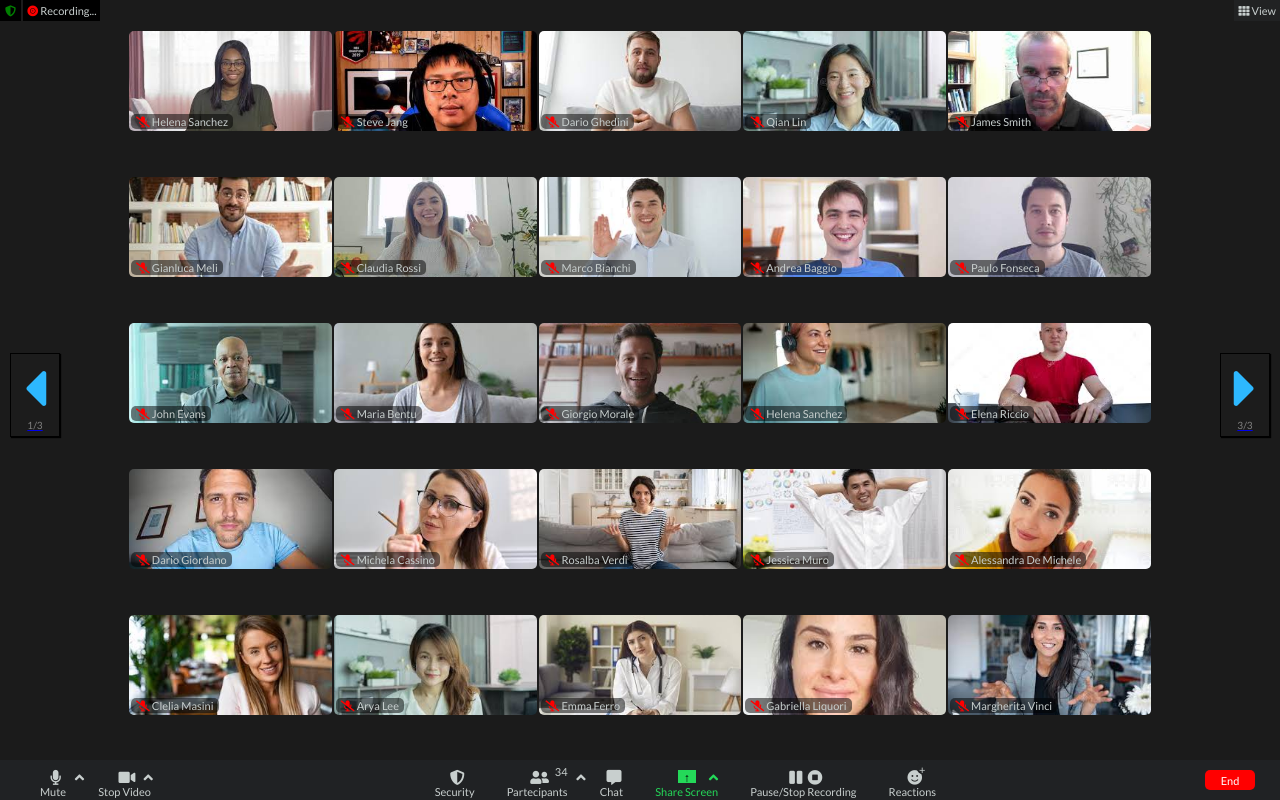
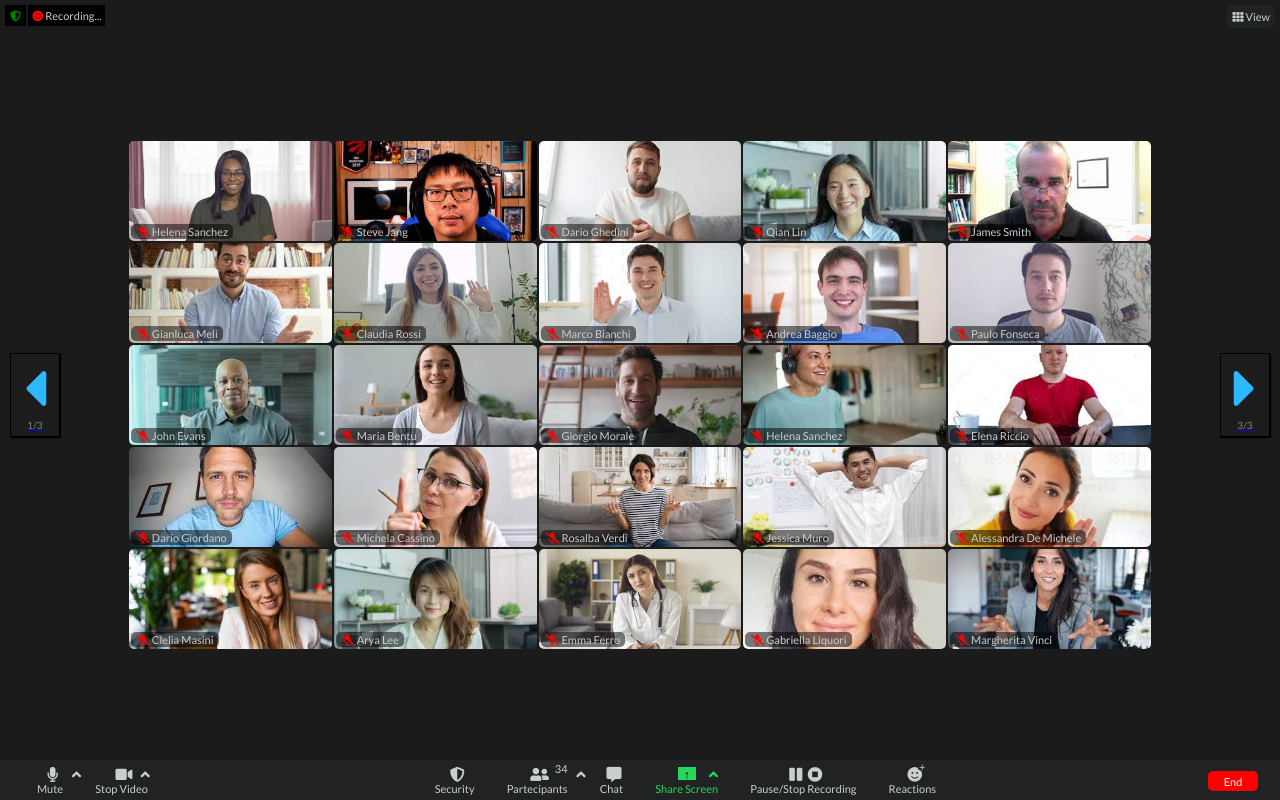
Before and after one commit to touros91/html-css-zoom, a plain HTML site: page index.html in a window 1280 px wide. Drawn offline with Linux system fonts and the light colour scheme.

Commit message:
Refactoring

```diff
--- a/css/style.css
+++ b/css/style.css
@@ -18,6 +18,7 @@ header {
     justify-content: space-between;
     height: 30px;
     background-color: #1b1b1b;
+    padding: 5px;
 }
 
 header div {
@@ -50,6 +51,8 @@ main {
 
 .view-bg {
     background-color: #212223;
+    border-radius: 5px;
+    padding: 5px;
 }
 
 .view-bg a {
@@ -78,7 +81,7 @@ main {
     width: 80%;
     display: flex;
     flex-wrap: wrap;
-    align-items: flex-start;
+    align-content: center;
 }
 
 /* frecce colonne laterali  */
@@ -141,7 +144,7 @@ footer {
     height: 40px;
     display: flex;
     justify-content: space-between;
-    padding: 10px;
+    padding: 7px;
 }
 
 footer a {
@@ -185,6 +188,7 @@ footer div {
     padding: 4px;
     text-align: center;
     border-radius: 5px;
+    margin-top: 4px;
 }
 
 .share {
@@ -206,9 +210,11 @@ footer div {
 .share .angle {
     right: 0px;
 }
+
 .partecipants {
     position: relative;
 }
+
 .partecipants-34 {
     color: #C8CFCE;
     position: absolute;
```
